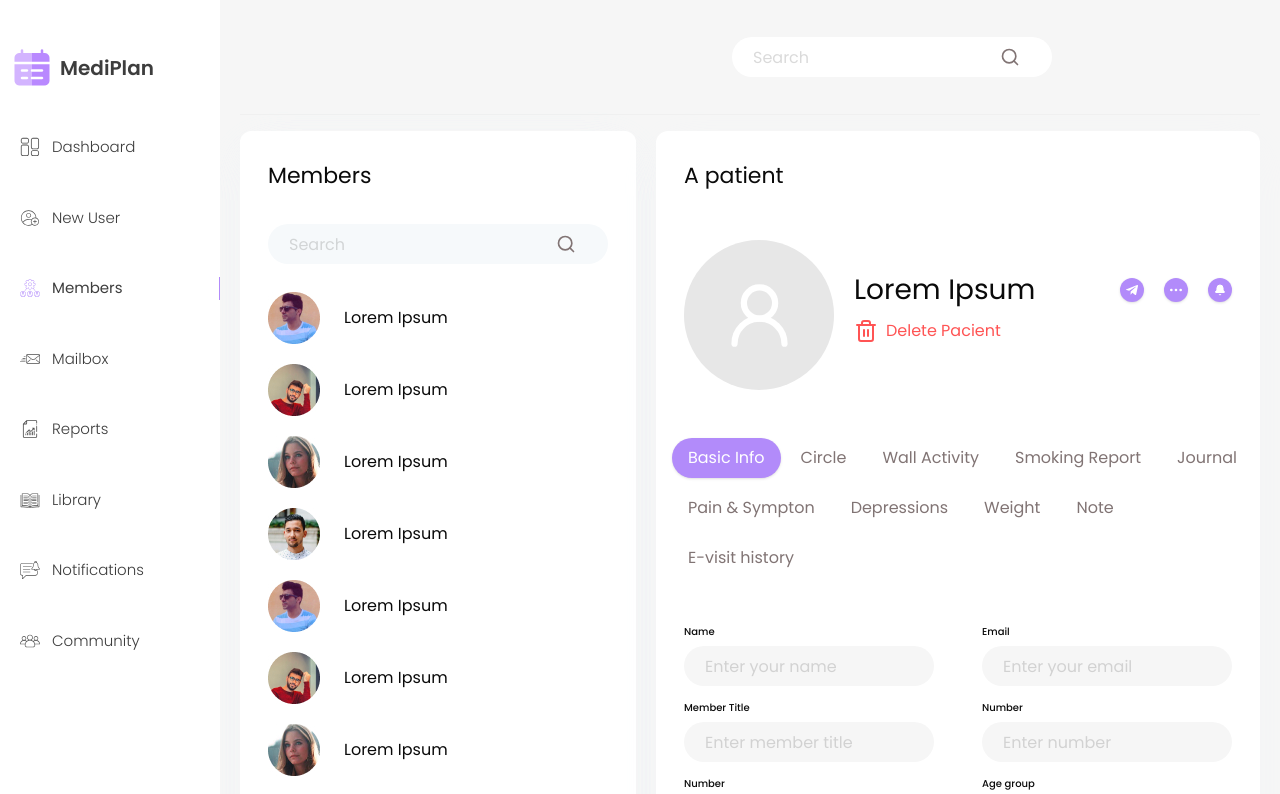
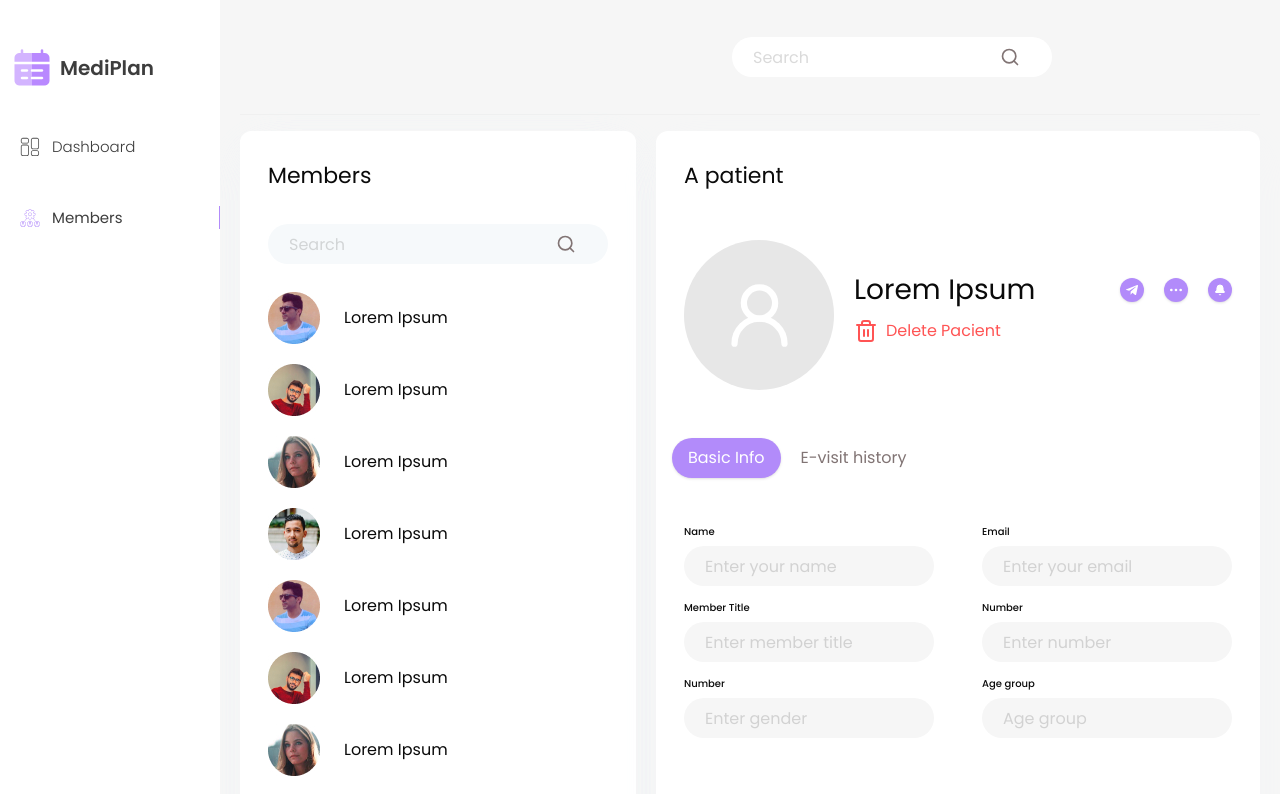
Before and after one commit to Vitalic96/mediplan, a Next.js app: page /dashboard/members in a window 1280 px wide. Shown: the top 794 px of the page. Built offline with nearby package versions, Linux system fonts and the light colour scheme.

Commit message:
commented out not ready components

```diff
--- a/constants/index.ts
+++ b/constants/index.ts
@@ -24,60 +24,60 @@ export const menuList = [
     href: '/dashboard',
     Icon: DashboardIcon,
   },
-  {
-    position: 'top',
-    label: 'New User',
-    href: '/dashboard/add-user/',
-    Icon: NewUserIcon,
-  },
+  // {
+  //   position: 'top',
+  //   label: 'New User',
+  //   href: '/dashboard/add-user/',
+  //   Icon: NewUserIcon,
+  // },
   {
     position: 'top',
     label: 'Members',
     href: '/dashboard/members/',
     Icon: TeamMembersIcon,
   },
-  {
-    position: 'top',
-    label: 'Mailbox',
-    href: '/dashboard/mailbox/',
-    Icon: MailboxIcon,
-  },
-  {
-    position: 'top',
-    label: 'Reports',
-    href: '/dashboard/reports/',
-    Icon: ReportIcon,
-  },
-  {
-    position: 'top',
-    label: 'Library',
-    href: '/dashboard/library/',
-    Icon: BookIcon,
-  },
-  {
-    position: 'top',
-    label: 'Notifications',
-    href: '/dashboard/notifications/',
-    Icon: NotificationIcon,
-  },
-  {
-    position: 'top',
-    label: 'Community',
-    href: '/dashboard/community/',
-    Icon: CommunityIcon,
-  },
+  // {
+  //   position: 'top',
+  //   label: 'Mailbox',
+  //   href: '/dashboard/mailbox/',
+  //   Icon: MailboxIcon,
+  // },
+  // {
+  //   position: 'top',
+  //   label: 'Reports',
+  //   href: '/dashboard/reports/',
+  //   Icon: ReportIcon,
+  // },
+  // {
+  //   position: 'top',
+  //   label: 'Library',
+  //   href: '/dashboard/library/',
+  //   Icon: BookIcon,
+  // },
+  // {
+  //   position: 'top',
+  //   label: 'Notifications',
+  //   href: '/dashboard/notifications/',
+  //   Icon: NotificationIcon,
+  // },
+  // {
+  //   position: 'top',
+  //   label: 'Community',
+  //   href: '/dashboard/community/',
+  //   Icon: CommunityIcon,
+  // },
   { position: 'bottom', label: 'Go Out', href: '/', Icon: LogoutIcon },
 ] satisfies MenuItem[] as MenuItem[]
 
 export const patientTabList = [
   'Basic Info',
-  'Circle',
-  'Wall Activity',
-  'Smoking Report',
-  'Journal',
-  'Pain & Sympton',
-  'Depressions',
-  'Weight',
-  'Note',
+  // 'Circle',
+  // 'Wall Activity',
+  // 'Smoking Report',
+  // 'Journal',
+  // 'Pain & Sympton',
+  // 'Depressions',
+  // 'Weight',
+  // 'Note',
   'E-visit history',
 ] as const
```
